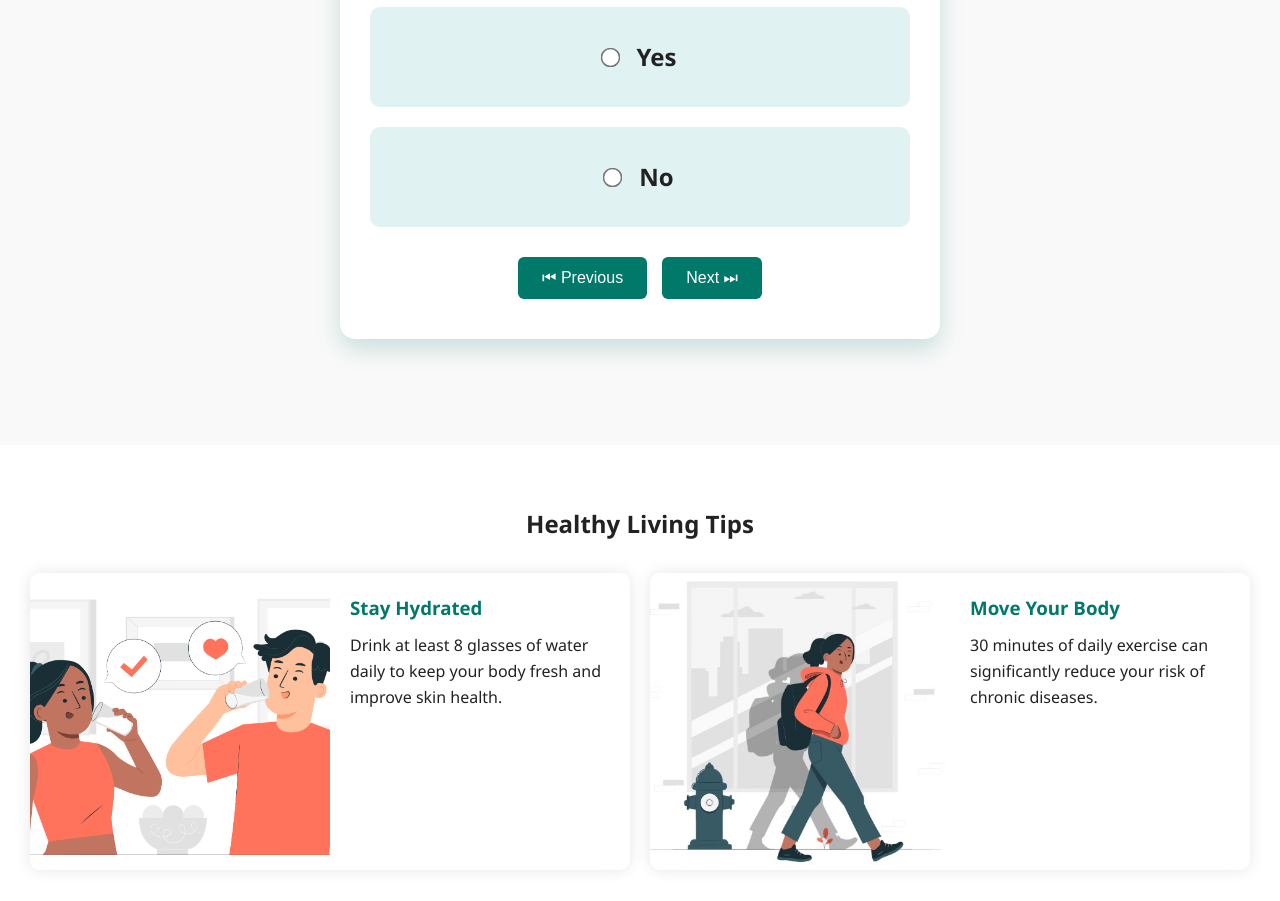
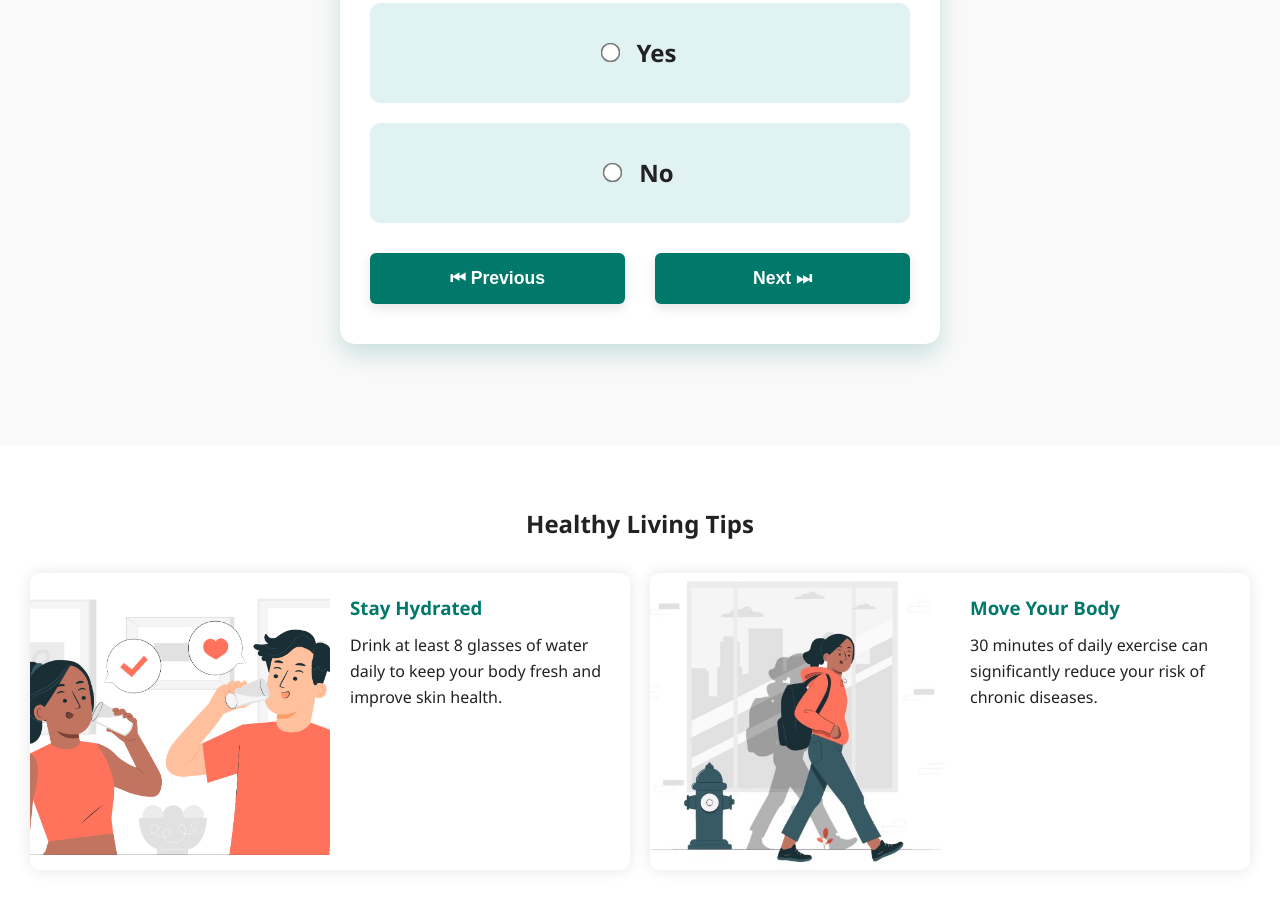
Before and after one commit to aarushibisht01/CuraCheck, a plain HTML site: page frontend/index.html in a window 1280 px wide. Shown: the part 1231-2132 px from the top of the page. Drawn offline with Linux system fonts and the light colour scheme.

Commit message:
Update previous and next buttons

```diff
--- a/frontend/index.html
+++ b/frontend/index.html
@@ -41,8 +41,8 @@
                     </label>
                 </div>
                 <div class="buttons">
-                    <button type="button" onclick="prevQuestion()">⏮ Previous</button>
-                    <button type="button" onclick="nextQuestion()">Next ⏭</button>
+                    <button type="button" class="nav-btn" onclick="prevQuestion()">⏮ Previous</button>
+                    <button type="button" class="nav-btn" onclick="nextQuestion()">Next ⏭</button>
                     <button type="submit" id="submitBtn" style="display:none;">✅ Submit</button>
                 </div>
             </form>
--- a/frontend/style.css
+++ b/frontend/style.css
@@ -10,14 +10,12 @@ html {
     scroll-padding-top: 70px;
 }
 
-
 body {
     font-family: 'Segoe UI', sans-serif;
     color: #222;
     line-height: 1.6;
     background-color: #f4f4f4;
 }
-
 
 .navbar {
     background-color: #00796b;
@@ -51,7 +49,6 @@ body {
 .nav-links li a.active {
     color: #c8e6c9;
 }
-
 
 .hero-section {
     background: url("images/bg-img.jpg") no-repeat center center/cover;
@@ -94,7 +91,6 @@ body {
     background-color: #004d40;
 }
 
-
 .form-section {
     min-height: 100vh;
     padding: 60px 20px;
@@ -125,7 +121,6 @@ body {
     font-weight: 600;
     margin-bottom: 30px;
 }
-
 
 .radio-buttons-vertical {
     display: flex;
@@ -159,30 +154,39 @@ body {
     margin-right: 20px;
 }
 
-
 .buttons {
     display: flex;
-    justify-content: center;
-    gap: 15px;
-    flex-wrap: wrap;
+    justify-content: space-between;
+    gap: 20px;
+    margin-top: 30px;
+    width: 100%;
 }
 
-.buttons button {
-    padding: 12px 24px;
+.buttons .nav-btn {
+    flex: 1;
+    padding: 15px 0;
     background-color: #00796b;
     color: white;
     border: none;
     border-radius: 6px;
-    font-size: 1rem;
-    font-weight: 500;
+    font-size: 1.1rem;
+    font-weight: 600;
     cursor: pointer;
     transition: background-color 0.3s ease;
+    box-shadow: 0 4px 12px rgba(0, 0, 0, 0.1);
 }
 
-.buttons button:hover {
+.buttons .nav-btn:hover {
     background-color: #004d40;
 }
 
+.buttons .nav-btn:first-child {
+    margin-right: 10px;
+}
+
+.buttons .nav-btn:last-child {
+    margin-left: 10px;
+}
 
 .cards-section {
     min-height: 100vh;
@@ -224,7 +228,6 @@ body {
     color: #00796b;
     margin-bottom: 10px;
 }
-
 
 .footer {
     background-color: #00796b;
```
